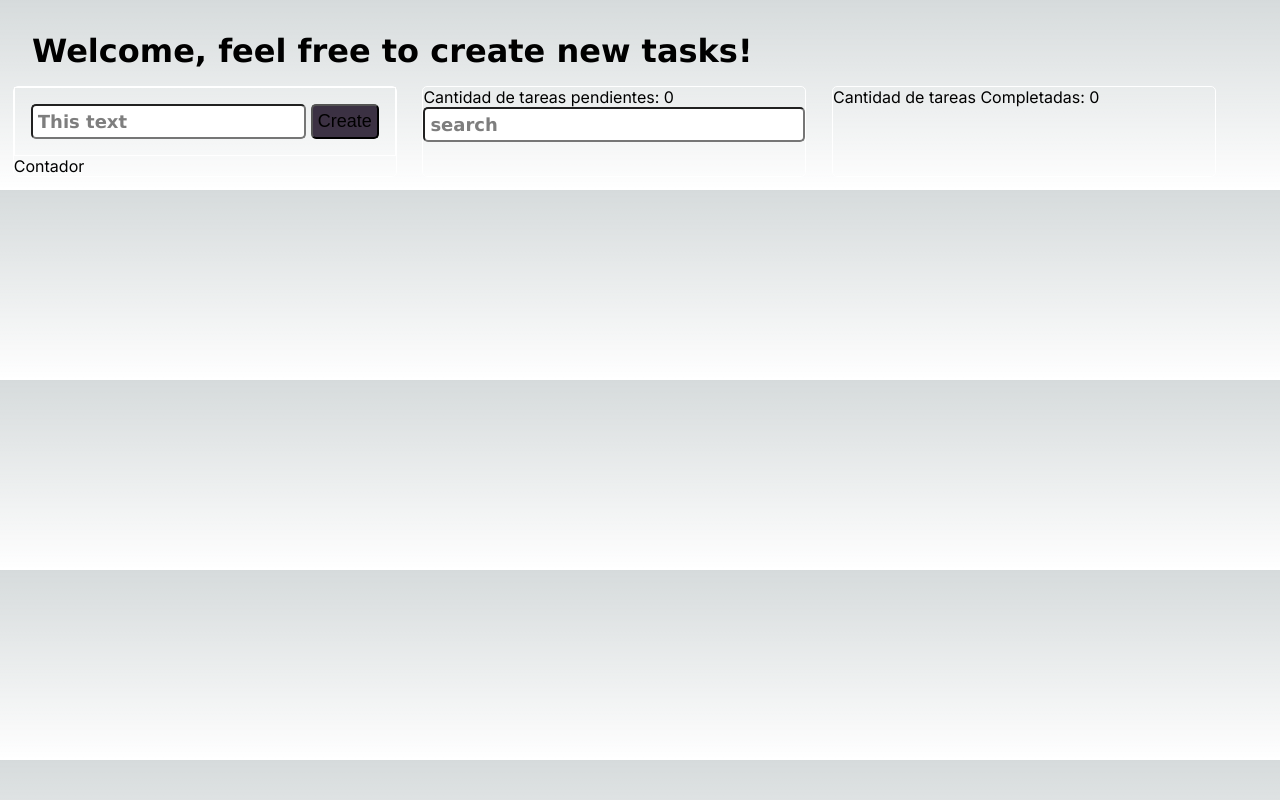
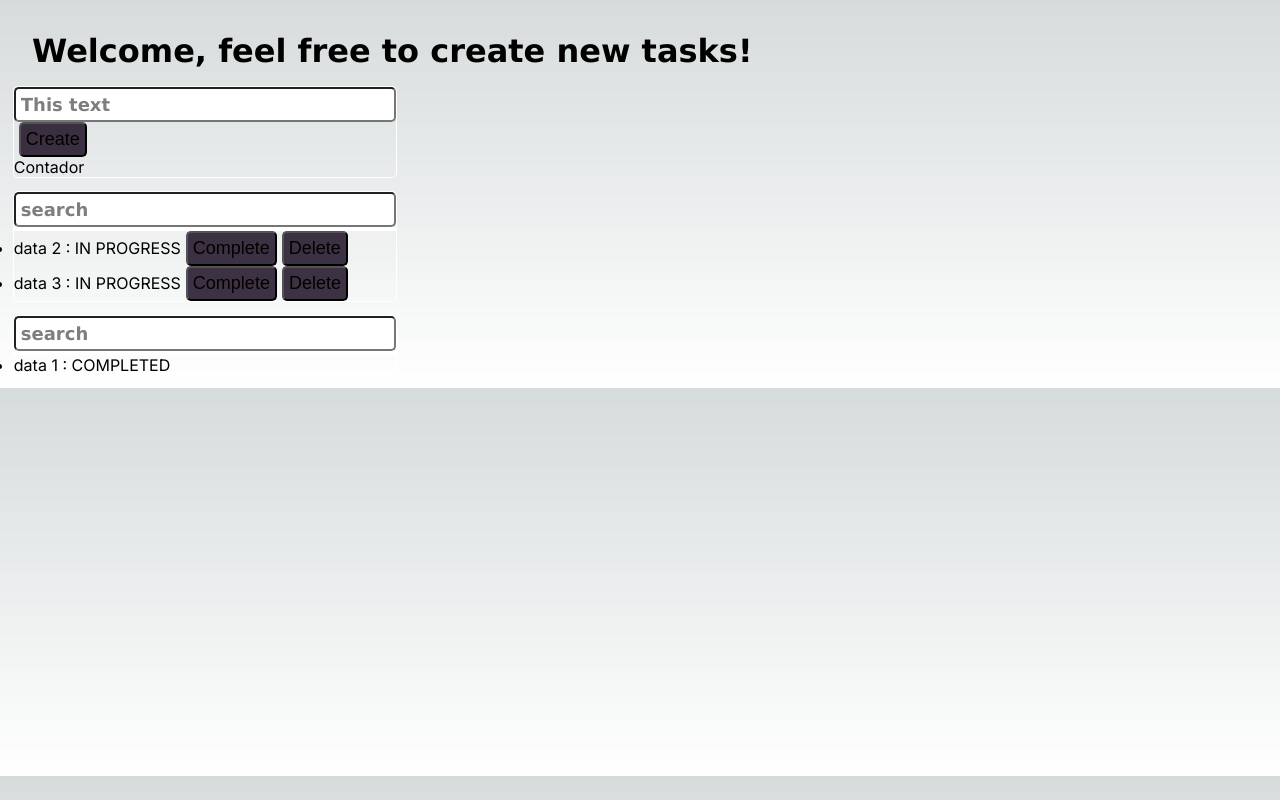
Before and after one commit to veraAlan/PWA-RIA-React, a Next.js app in the folder tp1-react/: page / in a window 1280 px wide. Built offline with nearby package versions, Linux system fonts and the light colour scheme.

Commit message:
Context and Reduce
Added context so using tasks in different components is easier.
Created reducer functions for the same reason.
Added compatibility with the new Search function.

```diff
--- a/tp1-react/src/app/components/CreateTask/CreateTask.jsx
+++ b/tp1-react/src/app/components/CreateTask/CreateTask.jsx
@@ -1,9 +1,32 @@
-const createTask = (taskList) => {
-    setNextId(nextId + 1);
-    const newTask = {
-        id: nextId,
-        info: inputValue,
-        completed: false
-    };
-    setTaskState([...taskList, newTask]);
-};
+import { useContext, useState } from "react";
+import { TaskDispatchContext } from "../TaskContext/TaskContext.jsx";
+import Input from "../Input/Input";
+import Button from "../Button/Button";
+
+let nextId = 3;
+
+export default function CreateTask() {
+    const dispatch = useContext(TaskDispatchContext);
+    const [inputValue, setInputValue] = useState('');
+
+    return (<div>
+        <Input placeholder="This text"
+            value={inputValue}
+            onChangeHandler={e => setInputValue(e.target.value)}
+        />
+        <Button text="Create"
+            onClickFn={() => {
+                setInputValue('');
+                dispatch({
+                    type: 'create',
+                    id: nextId++,
+                    info: inputValue,
+                    completed: false
+                });
+            }}
+        />
+        <div>
+            Contador
+        </div>
+    </div>);
+}
--- /dev/null
+++ b/tp1-react/src/app/components/Search/Search.jsx
@@ -0,0 +1,25 @@
+import { useContext, useState } from "react";
+import { TaskContext } from "../TaskContext/TaskContext";
+import Input from "../Input/Input";
+import Task from "../Task/Task";
+import style from "./Search.module.css";
+
+export default function Search({ completed }) {
+   const tasks = useContext(TaskContext).filter((task) => task.completed === completed);
+   const [resultSearch, setResultSearch] = useState([]);
+
+   function search(query) {
+      setResultSearch(tasks.filter((task) => { return task.info.toLowerCase().includes(query.toLocaleLowerCase()) }));
+   }
+
+   return (<><Input placeholder='search' onChangeHandler={(e) => {
+      search(e.target.value);
+   }} /><ul className={style.searchbox}>
+         {
+            resultSearch.map((task) => {
+               return <Task key={"task" + task.id} task={task} hasButtons={completed} />;
+            })
+         }
+      </ul>
+   </>);
+}
--- /dev/null
+++ b/tp1-react/src/app/components/Search/Search.module.css
@@ -0,0 +1,3 @@
+.searchbox {
+   border: 2px solid white;
+}
--- a/tp1-react/src/app/components/Task/Task.jsx
+++ b/tp1-react/src/app/components/Task/Task.jsx
@@ -1,14 +1,30 @@
-const Task = (data, isCompleted) => {
-   var completed = "IN PROGRESS";
-   if (isCompleted) {
-      completed = "DONE";
-   } else {
-      completed = "IN PROGRESS";
+import { useContext } from "react";
+import Button from "../Button/Button.jsx";
+import { TaskDispatchContext } from "../TaskContext/TaskContext.jsx";
+
+export default function Task({ task, hasButtons }) {
+   const dispatch = useContext(TaskDispatchContext);
+   let state = "COMPLETED";
+   let buttons = <></>;
+
+   if (hasButtons === false) {
+      state = "IN PROGRESS";
+      buttons = <><Button text="Complete" onClickFn={() => {
+         dispatch({
+            type: 'complete',
+            id: task.id
+         });
+      }} />
+         <Button text="Delete" onClickFn={() => {
+            dispatch({
+               type: 'delete',
+               id: task.id
+            });
+         }} /></>;
    }
 
-   return (
-      <div key={data}>{data} : {completed}</div>
-   );
+   return (<li>
+      {task.info} : {state}
+      {buttons}
+   </li >);
 }
-
-export default Task;
--- /dev/null
+++ b/tp1-react/src/app/components/TaskContext/TaskContext.jsx
@@ -0,0 +1,4 @@
+import { createContext } from "react";
+
+export const TaskContext = createContext(null);
+export const TaskDispatchContext = createContext(null);
--- /dev/null
+++ b/tp1-react/src/app/components/TaskList/TaskList.jsx
@@ -0,0 +1,20 @@
+import { useContext } from "react";
+import Task from "../Task/Task";
+import { TaskContext } from "../TaskContext/TaskContext";
+import Title from "../Title/Title";
+
+export default function TodoList({ completed }) {
+    const tasksLoaded = useContext(TaskContext);
+    if (tasksLoaded.length) {
+        const tasks = tasksLoaded.filter((task) => task.completed === completed);
+        return <ul>
+            {
+                tasks.map((task) => {
+                    return <Task key={"task" + task.id} task={task} hasButtons={completed} />;
+                })
+            }
+        </ul>;
+    } else {
+        return <Title text="There are no tasks."></Title>
+    }
+}
--- a/tp1-react/src/app/components/TodoList/TodoList.jsx
+++ b/tp1-react/src/app/components/TodoList/TodoList.jsx
@@ -68,17 +68,7 @@ const TodoForm = () => {
             </div>
             <div className={style.containerItem}>
                 <p>Cantidad de tareas pendientes: {tareasPendientes}</p>
-                <Input className={style.text} placeholder='search' value={search} onChangeHandler={searcher} />
-                <ul className={style.list} >
-                    {
-                        result.map((data) => {
-                            return <li className={style.listItem} key={data.id}>{Task(data.info, data.completed)}
-                                <Button className={style.text} text="Complete" onClickFn={() => updateTask(data.id)} />
-                                <Button className={style.text} text="Eliminate" onClickFn={() => eliminateTask(data.id)} />
-                            </li>;
-                        })
-                    }
-                </ul>
+
             </div>
             <div className={style.containerItem}>
                 <p>Cantidad de tareas Completadas: {tareasCompletadas}</p>
--- a/tp1-react/src/app/pages/Home/Home.js
+++ b/tp1-react/src/app/pages/Home/Home.js
@@ -1,18 +1,61 @@
-import TodoList from "../../components/TodoList/TodoList.jsx";
+'use client';
+import { useReducer } from 'react';
 import Title from "../../components/Title/Title.jsx";
+import TaskList from "../../components/TaskList/TaskList.jsx";
+import CreateTask from "../../components/CreateTask/CreateTask.jsx";
+import Search from '../../components/Search/Search.jsx';
+import { TaskContext, TaskDispatchContext } from '../../components/TaskContext/TaskContext.jsx';
 
 // Check utility
 import style from "./Home.module.css";
 
-const Home = () => {
+const initialTasks = [
+   { id: 0, info: 'data 1', completed: true },
+   { id: 1, info: 'data 2', completed: false },
+   { id: 2, info: 'data 3', completed: false }
+];
+
+export default function Home() {
+   const [tasks, dispatch] = useReducer(taskReducer, initialTasks);
+
    return (
-      <main>
-         <Title text="Welcome, feel free to create new tasks!" />
-         <div className={style.container}>
-            <TodoList />
-         </div>
-      </main>
+      <TaskContext.Provider value={tasks}>
+         <TaskDispatchContext.Provider value={dispatch}>
+            <Title text="Welcome, feel free to create new tasks!" />
+            <div className={style.containerItem}>
+               <CreateTask />
+            </div>
+            <div className={style.containerItem}>
+               <Search completed={false} />
+               <TaskList completed={false} />
+            </div>
+            <div className={style.containerItem}>
+               <Search completed={true} />
+               <TaskList completed={true} />
+            </div>
+         </TaskDispatchContext.Provider>
+      </TaskContext.Provider>
    );
 }
 
-export default Home;
+function taskReducer(tasks, action) {
+   switch (action.type) {
+      case 'create':
+         return [...tasks, {
+            id: action.id,
+            info: action.info,
+            completed: false
+         }];
+      case 'complete':
+         return tasks.map((task) => {
+            if (task.id === action.id) {
+               task.completed = true
+            } return task;
+         });
+      case 'delete':
+         return tasks.filter((task) => task.id !== action.id);
+      default: {
+         throw Error('Unknown action: ' + action.type);
+      }
+   }
+}
```
Also changed, not shown: tp1-react/src/app/components/TaskList/TaskList.module.css (added).
